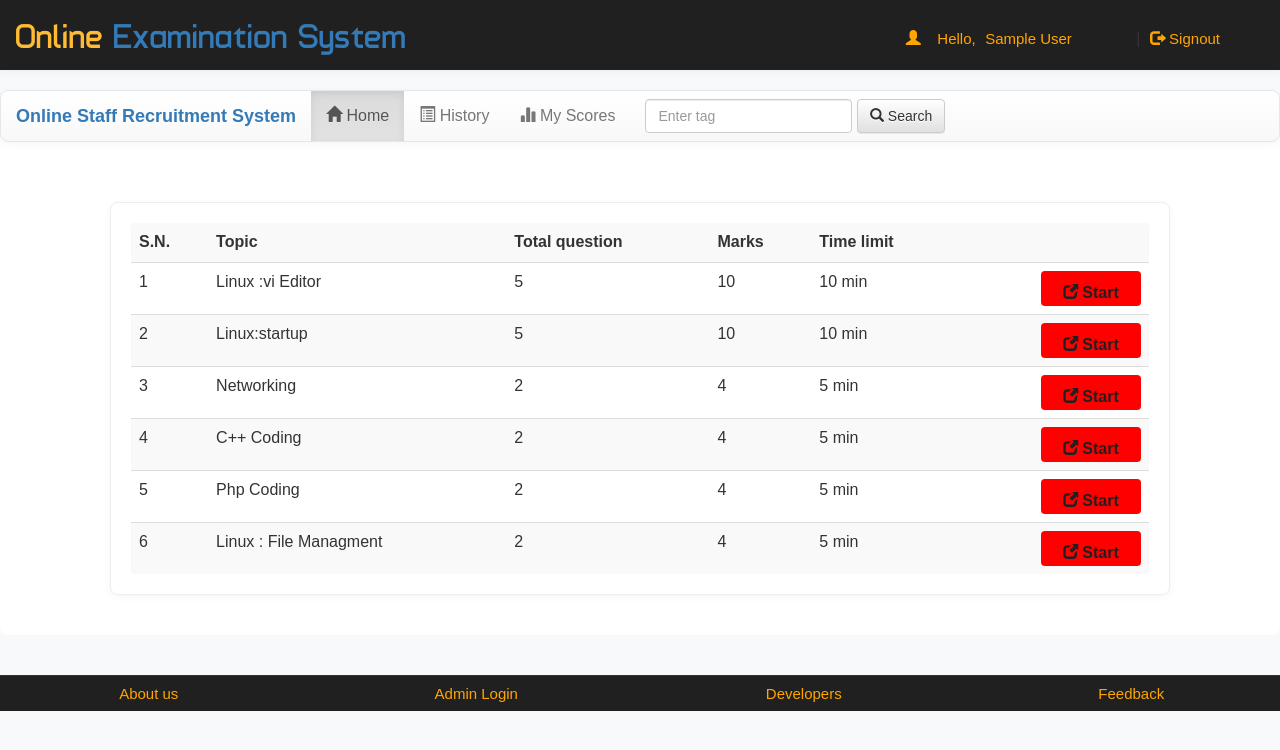
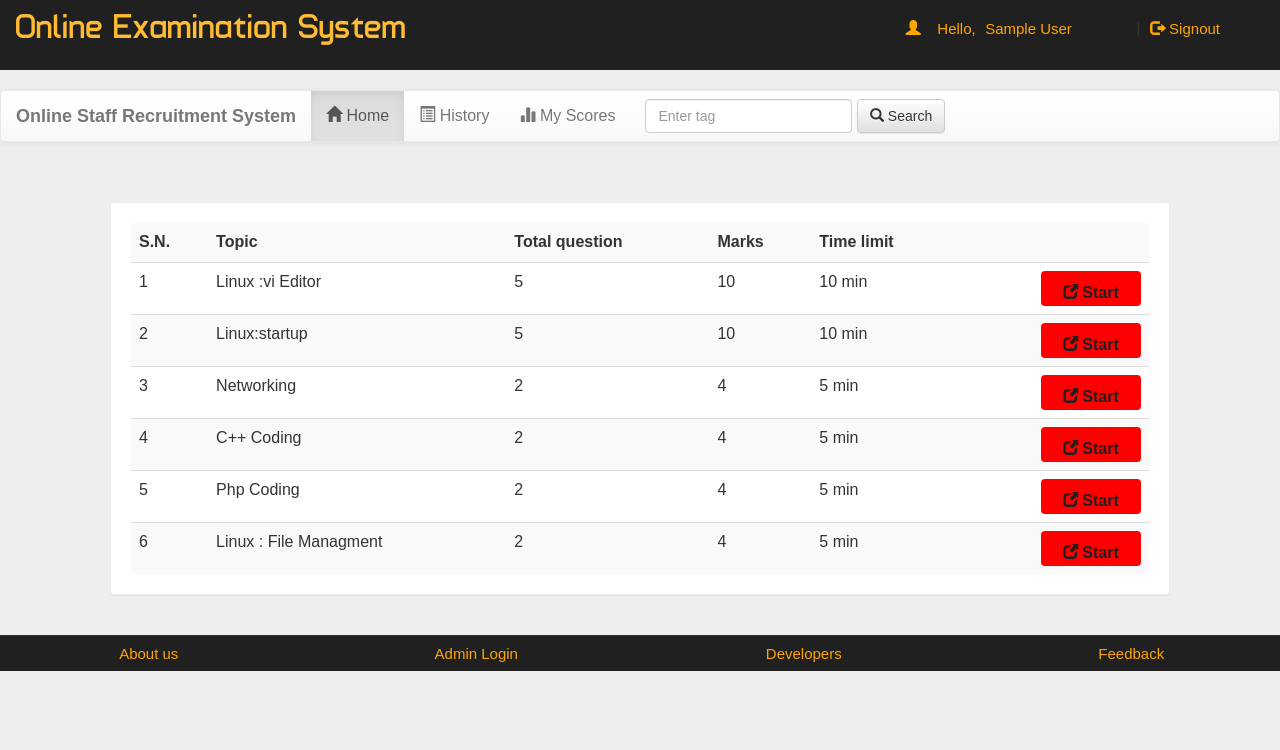
Before and after one commit to ShuaibuPassionateProgrammer/staff-recruitment-exam, a PHP site: page /account.php?q=1 in a window 1280 px wide. Shown: the top 750 px of the page. Run offline with PHP 8.4, Linux system fonts and the light colour scheme; the visitor is signed in with stand-in values (Sample User, id 1); data comes from the database, SQL or seed files in the repository; some web fonts are replaced.

Commit message:
Refactor account.php

```diff
--- a/account.php
+++ b/account.php
@@ -23,11 +23,11 @@
 <?php
     include_once 'dbConnection.php';
 ?>
-<body style="background:#f8f9fa;">
-<div class="header" style="box-shadow: 0 2px 8px rgba(0,0,0,0.05);">
-    <div class="row" style="padding: 10px 0;">
+<body>
+<div class="header">
+    <div class="row">
         <div class="col-lg-6">
-            <span class="logo">Online <span style="color:#337ab7;">Examination System</span></span></div>
+            <span class="logo">Online Examination System</span></div>
             <div class="col-md-4 col-md-offset-2">
                 <?php
                     include_once 'dbConnection.php';
@@ -47,9 +47,10 @@
             </div>
         </div>
     </div>
-    <div class="bg" style="background:#fff; border-radius:8px; margin-top:20px;">
+    <div class="bg">
+
 <!--navigation menu-->
-<nav class="navbar navbar-default title1" style="margin-top: 20px; border-radius:8px; box-shadow:0 2px 8px rgba(0,0,0,0.04);">
+<nav class="navbar navbar-default title1" style="margin-top: 20px;">
   <div class="container-fluid">
     <!-- Brand and toggle get grouped for better mobile display -->
     <div class="navbar-header">
@@ -59,17 +60,16 @@
         <span class="icon-bar"></span>
         <span class="icon-bar"></span>
       </button>
-      <a class="navbar-brand" href="#"><b style="color:#337ab7;">Online Staff Recruitment System</b></a>
+      <a class="navbar-brand" href="#"><b>Online Staff Recruitment System</b></a>
     </div>
 
     <!-- Collect the nav links, forms, and other content for toggling -->
     <div class="collapse navbar-collapse" id="bs-example-navbar-collapse-1">
       <ul class="nav navbar-nav">
-        <li <?php if(@$_GET['q']==1) echo'class="active"'; ?> ><a href="account.php?q=1"><span class="glyphicon glyphicon-home"></span>&nbsp;Home<span class="sr-only">(current)</span></a></li>
-        <li <?php if(@$_GET['q']==2) echo'class="active"'; ?>><a href="account.php?q=2"><span class="glyphicon glyphicon-list-alt"></span>&nbsp;History</a></li>
-		<li <?php if(@$_GET['q']==3) echo'class="active"'; ?>><a href="account.php?q=3"><span class="glyphicon glyphicon-stats"></span>&nbsp;My Scores</a></li>
-      </ul>
-      <form class="navbar-form navbar-left" role="search">
+        <li <?php if(@$_GET['q']==1) echo'class="active"'; ?> ><a href="account.php?q=1"><span class="glyphicon glyphicon-home" aria-hidden="true"></span>&nbsp;Home<span class="sr-only">(current)</span></a></li>
+        <li <?php if(@$_GET['q']==2) echo'class="active"'; ?>><a href="account.php?q=2"><span class="glyphicon glyphicon-list-alt" aria-hidden="true"></span>&nbsp;History</a></li>
+		<li <?php if(@$_GET['q']==3) echo'class="active"'; ?>><a href="account.php?q=3"><span class="glyphicon glyphicon-stats" aria-hidden="true"></span>&nbsp;My Scores</a></li></ul>
+            <form class="navbar-form navbar-left" role="search">
         <div class="form-group">
           <input type="text" class="form-control" placeholder="Enter tag ">
         </div>
@@ -78,7 +78,7 @@
       </div><!-- /.navbar-collapse -->
   </div><!-- /.container-fluid -->
 </nav><!--navigation menu closed-->
-<div class="container" style="margin-top: 20px;"><!--container start-->
+<div class="container"><!--container start-->
 <div class="row">
 <div class="col-md-12">
 
@@ -86,7 +86,7 @@
 <?php if(@$_GET['q']==1) {
 
 $result = mysqli_query($con,"SELECT * FROM quiz ORDER BY date DESC") or die('Error');
-echo  '<div class="panel panel-default" style="border-radius:8px; box-shadow:0 2px 8px rgba(0,0,0,0.04);"><table class="table table-hover table-striped title1" style="background:#fff; border-radius:8px;">
+echo  '<div class="panel"><table class="table table-striped title1">
 <tr><td><b>S.N.</b></td><td><b>Topic</b></td><td><b>Total question</b></td><td><b>Marks</b></td><td><b>Time limit</b></td><td></td></tr>';
 $c=1;
 while($row = mysqli_fetch_array($result)) {
@@ -243,7 +243,7 @@ echo '</table></div>';}
 
 </div></div></div></div>
 <!--Footer start-->
-<div class="row footer" style="margin-top:40px; border-radius:0 0 8px 8px;">
+<div class="row footer">
 <div class="col-md-3 box">
 <a href="http://www.netcamp.in" target="_blank">About us</a>
 </div>
```
